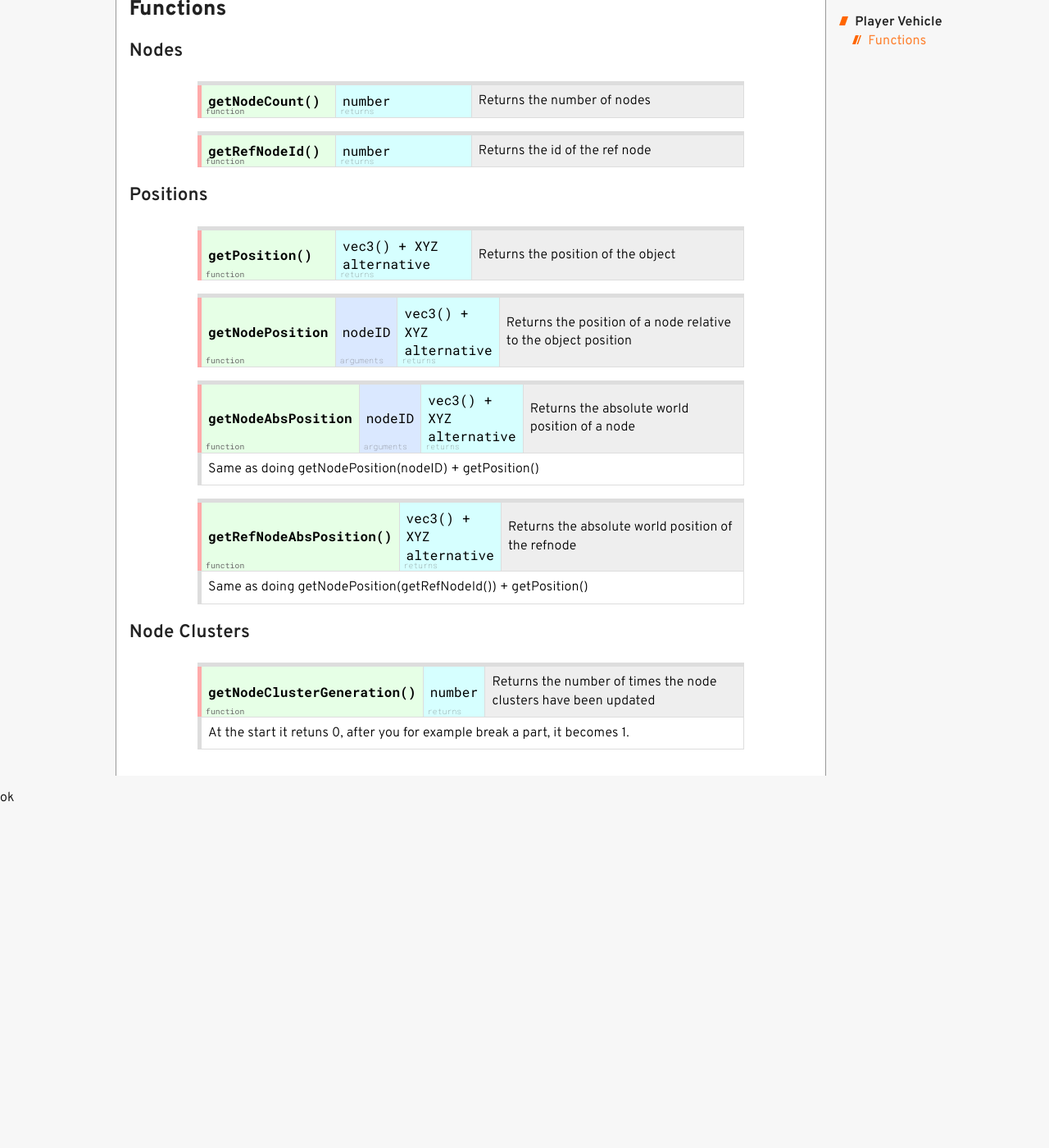
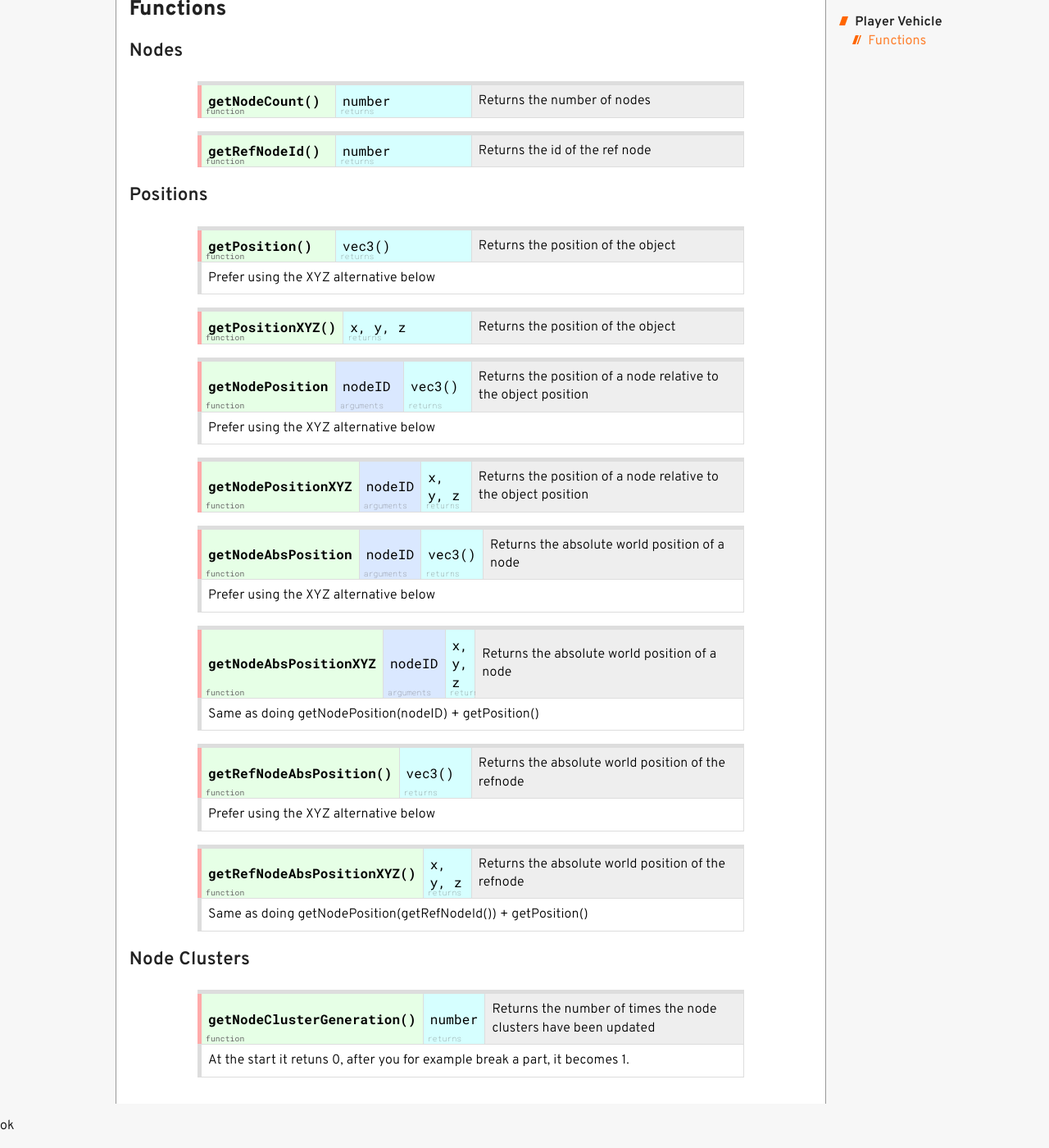
Before and after one commit to E32k/e32k.github.io, a Jekyll site: the page built from beamng/lua/gelua/playerVehicle.md, in a window 1280 px wide and 1400 px high, scrolled down 290 px. Shown: the whole window at 82% size. Built offline with Jekyll 4.4.1, drawn with Linux system fonts in a browser that asks for light colours; before the commit the page ends 1291 px from its top, so only the background shows below that.

Commit message:
xyz alternatives

```diff
--- a/beamng/lua/gelua/playerVehicle.md
+++ b/beamng/lua/gelua/playerVehicle.md
@@ -27,21 +27,47 @@ These are all the functions that are in the obj after calling getPlayerVehicle()
 
 <table class="api"><tr>
   <th class="func">getPosition()</th>
-  <td class="rets">vec3() + XYZ alternative</td>
+  <td class="rets">vec3()</td>
+  <td class="desc">Returns the position of the object</td>
+  </tr><tr><td colspan="4" class="details">
+  Prefer using the XYZ alternative below
+</td></tr></table>
+
+<table class="api"><tr>
+  <th class="func">getPositionXYZ()</th>
+  <td class="rets">x, y, z</td>
   <td class="desc">Returns the position of the object</td>
 </tr></table>
 
 <table class="api"><tr>
   <th class="func">getNodePosition</th>
   <td class="args">nodeID</td>
-  <td class="rets">vec3() + XYZ alternative</td>
+  <td class="rets">vec3()</td>
+  <td class="desc">Returns the position of a node relative to the object position</td>
+  </tr><tr><td colspan="4" class="details">
+  Prefer using the XYZ alternative below
+</td></tr></table>
+
+<table class="api"><tr>
+  <th class="func">getNodePositionXYZ</th>
+  <td class="args">nodeID</td>
+  <td class="rets">x, y, z</td>
   <td class="desc">Returns the position of a node relative to the object position</td>
 </tr></table>
 
 <table class="api"><tr>
   <th class="func">getNodeAbsPosition</th>
   <td class="args">nodeID</td>
-  <td class="rets">vec3() + XYZ alternative</td>
+  <td class="rets">vec3()</td>
+  <td class="desc">Returns the absolute world position of a node</td>
+  </tr><tr><td colspan="4" class="details">
+  Prefer using the XYZ alternative below
+</td></tr></table>
+
+<table class="api"><tr>
+  <th class="func">getNodeAbsPositionXYZ</th>
+  <td class="args">nodeID</td>
+  <td class="rets">x, y, z</td>
   <td class="desc">Returns the absolute world position of a node</td>
   </tr><tr><td colspan="4" class="details">
   Same as doing getNodePosition(nodeID) + getPosition()
@@ -49,7 +75,15 @@ These are all the functions that are in the obj after calling getPlayerVehicle()
 
 <table class="api"><tr>
   <th class="func">getRefNodeAbsPosition()</th>
-  <td class="rets">vec3() + XYZ alternative</td>
+  <td class="rets">vec3()</td>
+  <td class="desc">Returns the absolute world position of the refnode</td>
+  </tr><tr><td colspan="4" class="details">
+  Prefer using the XYZ alternative below
+</td></tr></table>
+
+<table class="api"><tr>
+  <th class="func">getRefNodeAbsPositionXYZ()</th>
+  <td class="rets">x, y, z</td>
   <td class="desc">Returns the absolute world position of the refnode</td>
   </tr><tr><td colspan="4" class="details">
   Same as doing getNodePosition(getRefNodeId()) + getPosition()
```
